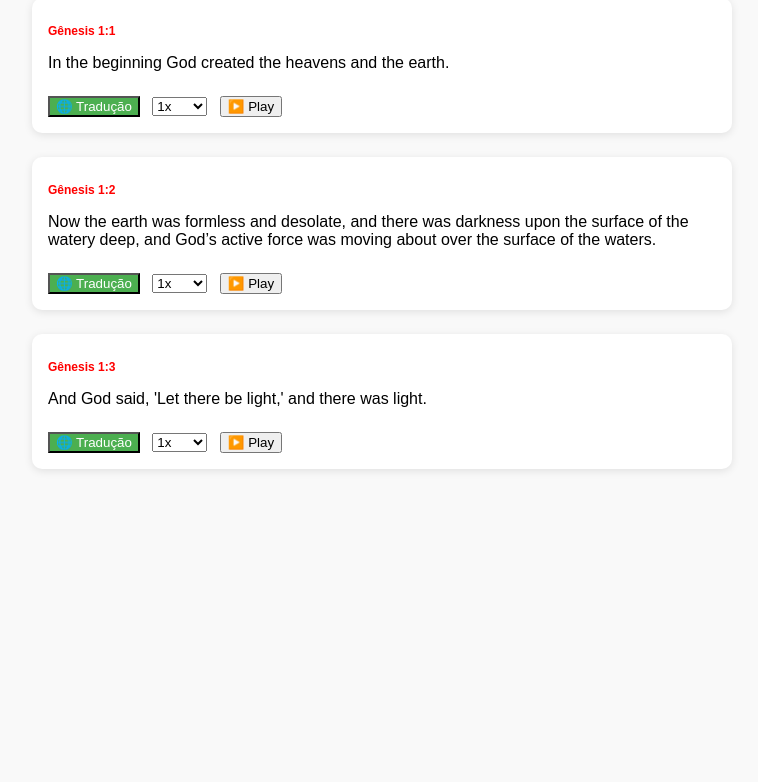
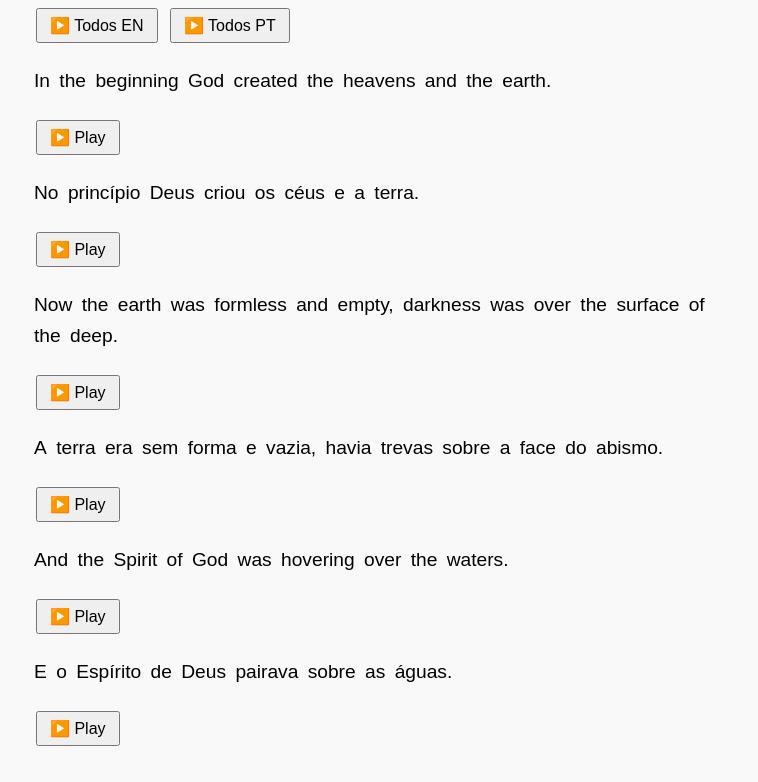
Before and after one commit to gilbertotofanelo-gif/genesis-audio, a plain HTML site: page index.html in a window 1280 px wide. Shown: the part 108-890 px from the top of the page, without its empty margins (258-1016 px from the left). Before the commit the page ends 800 px from the top, so only its background shows below. Drawn offline with Linux system fonts and the light colour scheme.

Commit message:
Update index.html

```diff
--- a/index.html
+++ b/index.html
@@ -3,7 +3,7 @@
 <head>
   <meta charset="UTF-8" />
   <meta name="viewport" content="width=device-width, initial-scale=1" />
-  <title>Audio de Gênesis</title>
+  <title>Áudio de Gênesis</title>
   <style>
     body {
       font-family: Arial, sans-serif;
@@ -12,128 +12,98 @@
       max-width: 700px;
       margin: auto;
     }
-    .verse {
-      background: #fff;
-      border-radius: 10px;
-      box-shadow: 0 2px 8px rgba(0,0,0,0.1);
-      padding: 1rem;
-      margin-bottom: 1.5rem;
+    p {
+      font-size: 1.2rem;
+      line-height: 1.6;
     }
-    h2 { color: #333; }
-    audio { width: 100%; margin-top: 0.5rem; }
-    .word { transition: color 0.2s ease; cursor: pointer; }
-    .highlight { color: red; font-weight: bold; }
-    .controls button, .controls select {
-      margin-right: 0.5rem;
-      margin-top: 0.5rem;
+    .word {
+      cursor: pointer;
+      padding: 2px;
     }
-    .global-controls {
-      text-align: center;
-      margin-bottom: 1.5rem;
-    }
-    .global-controls button {
-      margin: 0 0.5rem;
-      padding: 0.5rem 1rem;
-      border: none;
-      border-radius: 5px;
-      cursor: pointer;
-      font-size: 1rem;
-      background-color: #673ab7;
-      color: white;
-    }
-    .global-controls button:hover {
-      background-color: #5e35b1;
-    }
-    .ref-title {
-      font-size: 12px;
+    .highlight {
       color: red;
     }
-    /* NOVO: classe para negrito do texto inteiro */
     .bold-paragraph {
       font-weight: bold;
+    }
+    button {
+      margin: 4px;
+      padding: 6px 12px;
+      font-size: 1rem;
+      cursor: pointer;
     }
   </style>
 </head>
 <body>
-  <h1 style="font-size: 18px; text-align: center; margin-bottom: 1rem;">
-    📖 Gênesis — Inglês e Português
-  </h1>
-  <div style="text-align: center; margin-top: 20px;">
-    <button id="playAllEN" style="font-size:12px;">▶️ Todos/Inglês</button>
-    <button id="playAllPT" style="font-size:12px; background-color:#4caf50; color:white;">▶️ Todos/Português</button>
+  <h1>Áudio de Gênesis</h1>
+  <div id="controls">
+    <button id="playAllEN">▶️ Todos EN</button>
+    <button id="playAllPT">▶️ Todos PT</button>
   </div>
-
-  <div id="container"></div>
+  <div id="content"></div>
 
   <script>
     const verses = [
       {
-        ref: "Gênesis 1:1",
-        enText: "In the beginning God created the heavens and the earth.",
-        ptText: "No princípio Deus criou os céus e a terra.",
-        enFile: "genesis-1-1-en.mp3",
-        ptFile: "genesis-1-1-pt.mp3"
+        en: "In the beginning God created the heavens and the earth.",
+        pt: "No princípio Deus criou os céus e a terra."
       },
       {
-        ref: "Gênesis 1:2",
-        enText: "Now the earth was formless and desolate, and there was darkness upon the surface of the watery deep, and God’s active force was moving about over the surface of the waters.",
-        ptText: "A terra era vazia e deserta, e havia escuridão sobre as águas profundas; e a força ativa de Deus movia-se sobre as águas.",
-        enFile: "genesis-1-2-en.mp3",
-        ptFile: "genesis-1-2-pt.mp3"
+        en: "Now the earth was formless and empty, darkness was over the surface of the deep.",
+        pt: "A terra era sem forma e vazia, havia trevas sobre a face do abismo."
       },
       {
-        ref: "Gênesis 1:3",
-        enText: "And God said, 'Let there be light,' and there was light.",
-        ptText: "Então Deus disse: 'Que haja luz.' E houve luz.",
-        enFile: "genesis-1-3-en.mp3",
-        ptFile: "genesis-1-3-pt.mp3"
+        en: "And the Spirit of God was hovering over the waters.",
+        pt: "E o Espírito de Deus pairava sobre as águas."
       }
     ];
 
-    const container = document.getElementById("container");
+    const contentDiv = document.getElementById("content");
+
+    // renderiza versículos
+    verses.forEach((verse, index) => {
+      ["en", "pt"].forEach(lang => {
+        const paragraph = document.createElement("p");
+        paragraph.id = `${lang}-${index}`;
+        paragraph.innerHTML = verse[lang]
+          .split(" ")
+          .map(word => `<span class="word">${word}</span>`)
+          .join(" ");
+        contentDiv.appendChild(paragraph);
+
+        const audio = document.createElement("audio");
+        audio.id = `audio-${lang}-${index}`;
+        audio.src = `audios/${lang}-${index}.mp3`; // coloque seus áudios aqui
+        contentDiv.appendChild(audio);
+
+        const btn = document.createElement("button");
+        btn.id = `toggle-${lang}-${index}`;
+        btn.textContent = "▶️ Play";
+        btn.onclick = () => togglePlayPause(index, lang, btn);
+        contentDiv.appendChild(btn);
+      });
+    });
+
     let currentAudio = null;
-    let rafId = null;
+    let rafId;
     let resolveNext = null; // usado no modo "Todos"
 
-    function renderTextWithSpans(text) {
-      return text.split(" ").map(w => `<span class="word">${w}</span>`).join(" ");
+    function syncWords(audio, words) {
+      function step() {
+        const currentTime = audio.currentTime;
+        const duration = audio.duration;
+        const wordIndex = Math.floor((currentTime / duration) * words.length);
+
+        words.forEach((w, i) => {
+          w.classList.toggle("highlight", i === wordIndex);
+        });
+
+        if (!audio.paused) {
+          rafId = requestAnimationFrame(step);
+        }
+      }
+      step();
     }
-
-    verses.forEach((v, i) => {
-      const div = document.createElement("div");
-      div.className = "verse";
-      div.innerHTML = `
-        <h2 class="ref-title">${v.ref}</h2>
-        <p class="en" id="en-${i}">${renderTextWithSpans(v.enText)}</p>
-        <div class="controls">
-          <button style="background-color:#4caf50; color:white;" onclick="toggleTranslation(${i})">🌐 Tradução</button>
-          <label for="speed-en-${i}" style="font-size:12px;"></label>
-          <select id="speed-en-${i}" onchange="changeSpeed(${i}, 'en', this.value)">
-            <option value="0.75">0.75x</option>
-            <option value="1" selected>1x</option>
-            <option value="1.25">1.25x</option>
-            <option value="1.5">1.5x</option>
-          </select>
-          <button id="toggle-en-${i}" onclick="togglePlayPause(${i}, 'en', this)">▶️ Play</button>
-        </div>
-        <div id="pt-wrapper-${i}" style="display:none;">
-          <p class="pt" id="pt-${i}">${renderTextWithSpans(v.ptText)}</p>
-          <div class="controls">
-            <label for="speed-pt-${i}" style="font-size:12px;"></label>
-            <select id="speed-pt-${i}" onchange="changeSpeed(${i}, 'pt', this.value)">
-              <option value="0.75">0.75x</option>
-              <option value="1" selected>1x</option>
-              <option value="1.25">1.25x</option>
-              <option value="1.5">1.5x</option>
-            </select>
-            <button id="toggle-pt-${i}" style="background-color:#4caf50; color:white;" onclick="togglePlayPause(${i}, 'pt', this)">▶️ Play</button>
-          </div>
-        </div>
-        <audio id="audio-en-${i}" src="${v.enFile}"></audio>
-        <audio id="audio-pt-${i}" src="${v.ptFile}"></audio>
-      `;
-      container.appendChild(div);
-    });
 
     function togglePlayPause(index, lang, btn) {
       const audio = document.getElementById(`audio-${lang}-${index}`);
@@ -153,7 +123,7 @@
       if (audio.paused) {
         audio.play();
         btn.textContent = "⏸️ Pause";
-        paragraph.classList.add("bold-paragraph"); // negrito no texto inteiro
+        paragraph.classList.add("bold-paragraph");
         syncWords(audio, words);
       } else {
         audio.pause();
@@ -164,56 +134,45 @@
       audio.onended = () => {
         cancelAnimationFrame(rafId);
         words.forEach(w => w.classList.remove("highlight"));
-        paragraph.classList.remove("bold-paragraph"); // 🔹 volta ao normal
+        paragraph.classList.remove("bold-paragraph");
         btn.textContent = "▶️ Play";
 
-        // 🔹 se estiver no modo "Todos", avança após limpar negrito
+        // se estiver no modo "Todos", avança
         if (typeof resolveNext === "function") {
           resolveNext();
+
+          // rola para o próximo parágrafo
+          setTimeout(() => {
+            const nextParagraph = document.getElementById(`${lang}-${index + 1}`);
+            if (nextParagraph) {
+              nextParagraph.scrollIntoView({
+                behavior: "smooth",
+                block: "start"
+              });
+            }
+          }, 300);
         }
       };
 
       currentAudio = audio;
     }
 
-    function toggleTranslation(index) {
-      const wrapper = document.getElementById(`pt-wrapper-${index}`);
-      wrapper.style.display = wrapper.style.display === "none" ? "block" : "none";
-    }
-
-    function syncWords(audio, words) {
-      function step() {
-        if (!audio.paused && audio.duration > 0) {
-          const progress = audio.currentTime / audio.duration;
-          const wordIndex = Math.floor(progress * words.length);
-          words.forEach((w, i) => {
-            w.classList.toggle("highlight", i === wordIndex);
-          });
-        }
-        rafId = requestAnimationFrame(step);
-      }
-      step();
-    }
-
-    function changeSpeed(index, lang, value) {
-      const audio = document.getElementById(`audio-${lang}-${index}`);
-      audio.playbackRate = parseFloat(value);
-    }
-
+    // play todos em inglês
     document.getElementById("playAllEN").addEventListener("click", async () => {
       for (let i = 0; i < verses.length; i++) {
         await new Promise(resolve => {
-          resolveNext = resolve; // passa função para o onended
-          togglePlayPause(i, 'en', document.getElementById(`toggle-en-${i}`));
+          resolveNext = resolve;
+          togglePlayPause(i, "en", document.getElementById(`toggle-en-${i}`));
         });
       }
     });
 
+    // play todos em português
     document.getElementById("playAllPT").addEventListener("click", async () => {
       for (let i = 0; i < verses.length; i++) {
         await new Promise(resolve => {
           resolveNext = resolve;
-          togglePlayPause(i, 'pt', document.getElementById(`toggle-pt-${i}`));
+          togglePlayPause(i, "pt", document.getElementById(`toggle-pt-${i}`));
         });
       }
     });
```
